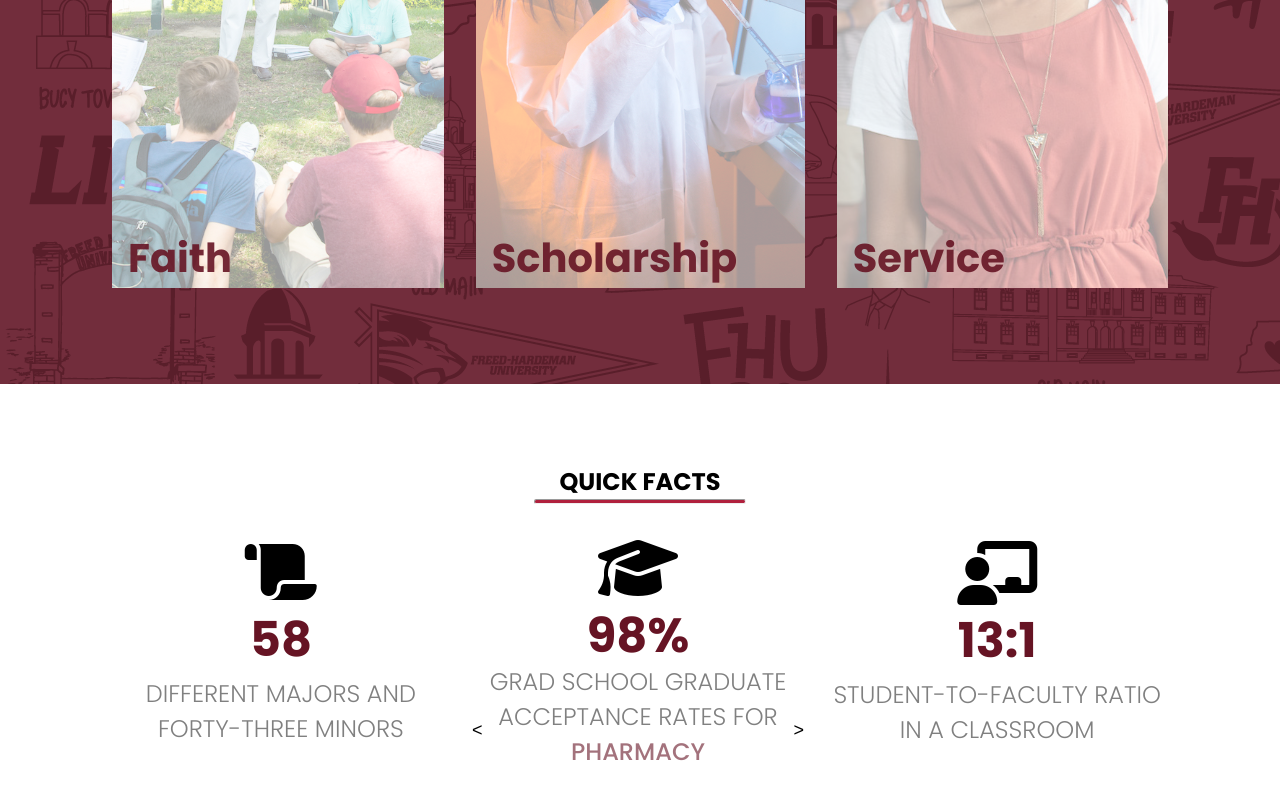
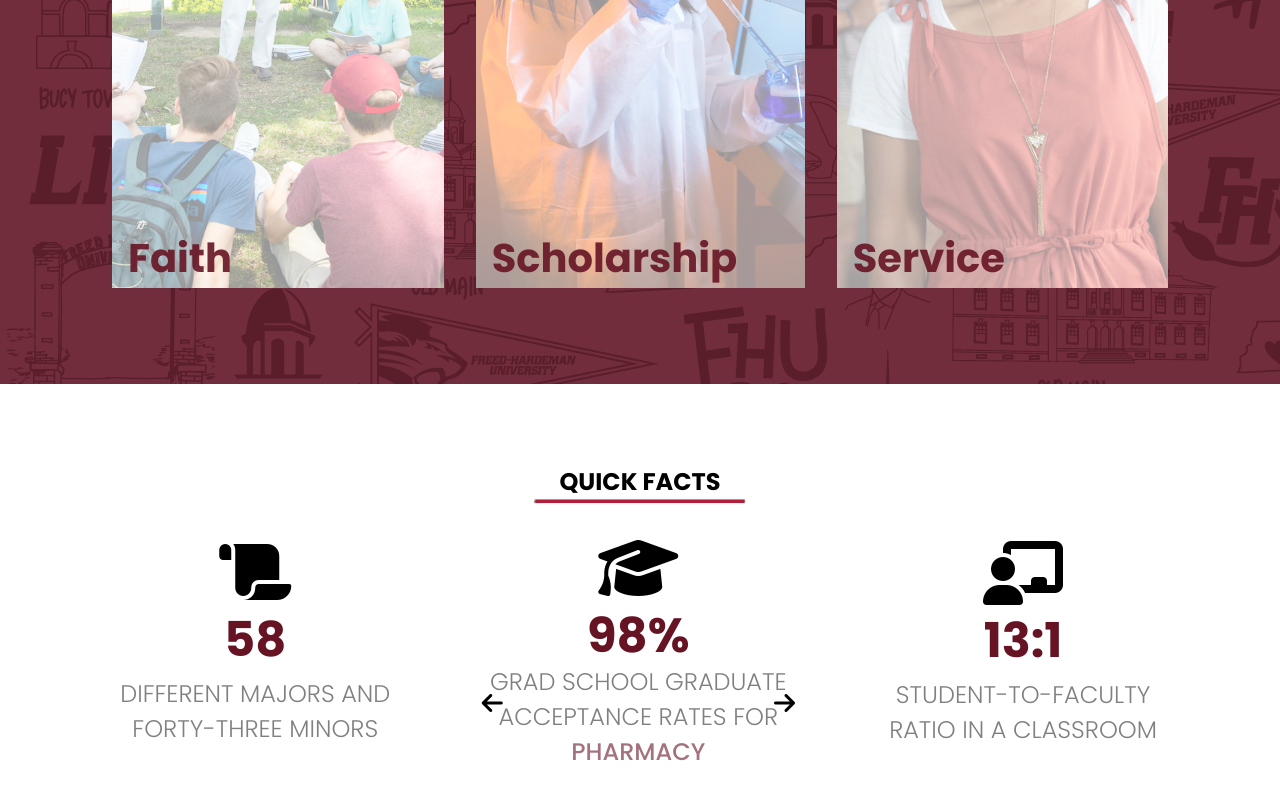
Before and after one commit to ABV-260510649/we-are-site, a plain HTML site: page index.html in a window 1280 px wide. Shown: the part 831-1634 px from the top of the page. Drawn offline with Linux system fonts and the light colour scheme.

Commit message:
fixed arrows

```diff
--- a/index.html
+++ b/index.html
@@ -92,8 +92,8 @@
                 <div class="slide"><h3>Epidemiology</h3></div>
                 <div class="slide"><h3>Nurse Practitioner</h3></div>
                 <div class="slide"><h3>Veterinary</h3></div>
-                <button class="button btn-next">></button>
-                <button class="button btn-prev"><
+                <button class="button btn-next"><i class="fa-solid fa-arrow-right"></i></button>
+                <button class="button btn-prev"><i class="fa-solid fa-arrow-left"></i></button>
             </div>
 
             </div>
--- a/styles.css
+++ b/styles.css
@@ -197,7 +197,11 @@ hr{
     display: flex;
     justify-content: space-between;
     align-items: center;
-    padding:2rem 0;
+    padding:2rem 0rem;
+}
+
+.info-1, .info-2{
+    margin-right: 5rem;
 }
 
 .fact h1, .fact h2, .fact h3{
@@ -267,17 +271,17 @@ hr{
     z-index: 10px;
     cursor: pointer;
     background-color: transparent;
-    font-size: 18px;
+    font-size: 24px;
   }
 
   .btn-prev {
-    top: 45%;
-    left: 2%;
+    top: 30%;
+    left: -2%;
   }
 
   .btn-next {
-    top: 45%;
-    right: 2%;
+    top: 30%;
+    right: -2%;
   }
 
 .icon{
```
